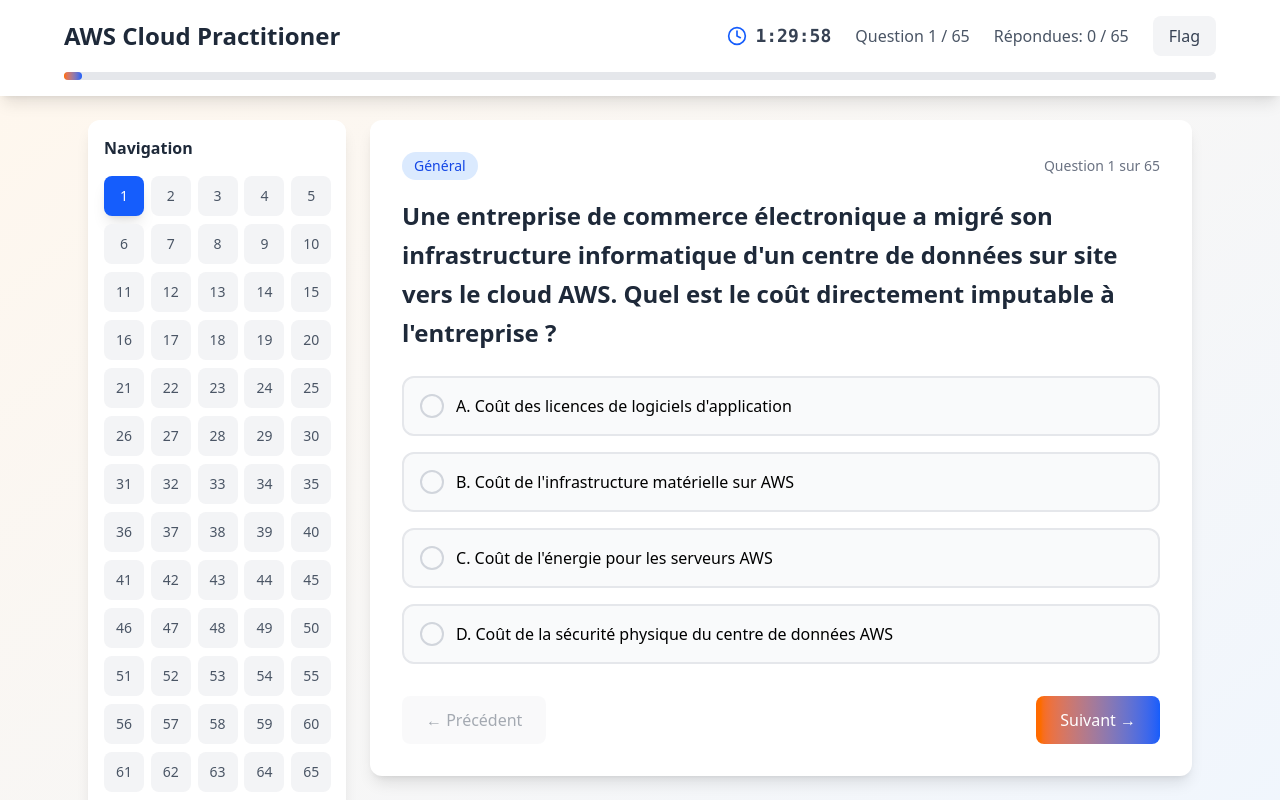
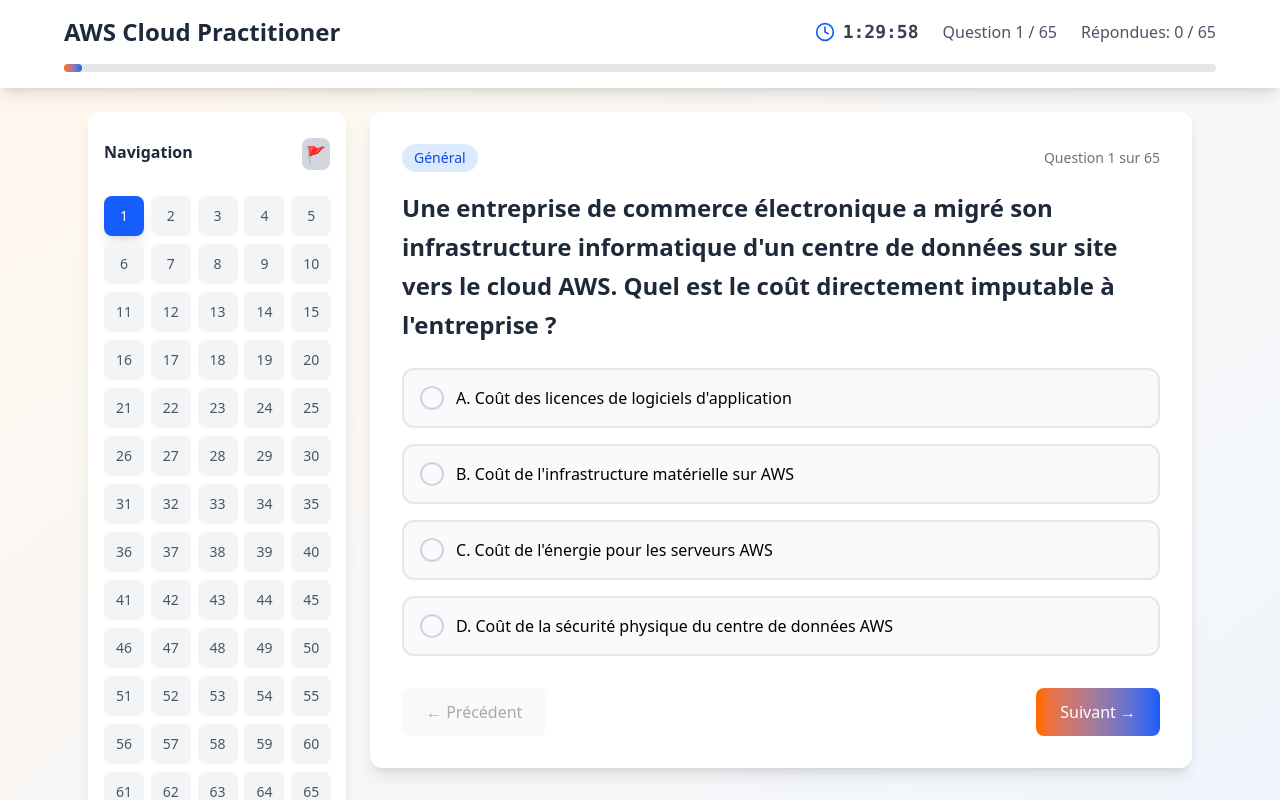
Before and after one commit to mld08/aws-cloud-practitioner-dump-app, a React (Vite) app: page / in a window 1280 px wide. Both pictures are taken after a click on the button "Commencer l'examen". Shown: the top 800 px of the page. Built offline with nearby package versions, Linux system fonts and the light colour scheme.

Commit message:
Ajout de la fonctionnalité de flaggage des questions et amélioration de la mise en forme du code pour une meilleure lisibilité.

```diff
--- a/src/components/AWSExamApp.jsx
+++ b/src/components/AWSExamApp.jsx
@@ -30,6 +30,8 @@
     const shuffled = [...examQuestions].sort(() => Math.random() - 0.5);
     return shuffled.slice(0, TOTAL_QUESTIONS);
   }, []);
+
+  // Flaguer une question
   const flagQ = (currentQ) => {
     setquestionBank((prev) =>
       prev.map((q) => {
@@ -80,13 +82,6 @@
       .padStart(2, "0")}`;
   };
 
-  // Sélectionner une réponse
-  /*const selectAnswer = (questionId, answerIndex) => {
-    setSelectedAnswers(prev => ({
-      ...prev,
-      [questionId]: answerIndex
-    }));
-  };*/
   // Sélectionner une réponse (supporte plusieurs réponses)
   const selectAnswer = (questionId, answerIndex) => {
     const question = questionBank.find((q) => q.id === questionId);
@@ -263,8 +258,7 @@
         <div className="bg-white rounded-2xl shadow-2xl p-8 max-w-2xl w-full text-center">
           <div className="mb-8">
             <div
-              className={`w-24 h-24 rounded-full flex items-center justify-center mx-auto mb-6 ${
-                passed ? "bg-green-100" : "bg-red-100"
+              className={`w-24 h-24 rounded-full flex items-center justify-center mx-auto mb-6 ${passed ? "bg-green-100" : "bg-red-100"
                 }`}
             >
               {passed ? (
@@ -275,8 +269,7 @@
             </div>
 
             <h1
-              className={`text-4xl font-bold mb-2 ${
-                passed ? "text-green-600" : "text-red-600"
+              className={`text-4xl font-bold mb-2 ${passed ? "text-green-600" : "text-red-600"
                 }`}
             >
               {passed ? "Félicitations !" : "Échec"}
@@ -298,8 +291,7 @@
               questions correctes
             </div>
             <div
-              className={`text-sm font-medium ${
-                passed ? "text-green-600" : "text-red-600"
+              className={`text-sm font-medium ${passed ? "text-green-600" : "text-red-600"
                 }`}
             >
               Score requis: {PASSING_SCORE}%
@@ -399,8 +391,7 @@
                       <div key={index} className={className}>
                         <div className="flex items-center space-x-3">
                           <div
-                            className={`w-6 h-6 rounded-full border-2 flex items-center justify-center ${
-                              isCorrect
+                            className={`w-6 h-6 rounded-full border-2 flex items-center justify-center ${isCorrect
                               ? "border-green-500 bg-green-500"
                               : isSelected
                                 ? "border-red-500 bg-red-500"
@@ -483,8 +474,7 @@
             <div className="flex items-center space-x-2">
               <Clock className="w-5 h-5 text-blue-600" />
               <span
-                className={`font-mono text-lg font-semibold ${
-                  timeLeft < 600 ? "text-red-600" : "text-gray-700"
+                className={`font-mono text-lg font-semibold ${timeLeft < 600 ? "text-red-600" : "text-gray-700"
                   }`}
               >
                 {formatTime(timeLeft)}
@@ -497,14 +487,6 @@
 
             <div className="text-gray-600">
               Répondues: {answeredCount} / {TOTAL_QUESTIONS}
-            </div>
-            <div className="text-gray-600">
-              <button
-                className="px-4 py-2 bg-gray-100 text-gray-700 rounded-lg hover:bg-gray-200 transition-all"
-                onClick={() => flagQ(currentQ)}
-              >
-                {currentQ?.flagged ? "Unflag" : "Flag"}
-              </button>
             </div>
           </div>
         </div>
@@ -524,7 +506,17 @@
         {/* Navigation des questions */}
         <div className="lg:col-span-1">
           <div className="bg-white rounded-xl shadow-lg p-4 sticky top-6">
-            <h3 className="font-semibold text-gray-800 mb-4">Navigation</h3>
+            <div className="flex items-center justify-between mb-4 align-middle">
+              <h3 className="font-semibold text-gray-800 mt-3 mb-4">Navigation</h3>
+              <div className="text-gray-600">
+                <button
+                  className="px-1 py-1 bg-gray-300 text-gray-700 rounded-lg hover:bg-gray-200 transition-all"
+                  onClick={() => flagQ(currentQ)}
+                >
+                  {currentQ?.flagged ? "🚫" : "🚩"}
+                </button>
+              </div>
+            </div>
             <div className="grid grid-cols-5 gap-2 mb-4">
               {/* Suppression fonctionnalité Mise en rouge des boutons de navigation */}
               {/* {questionBank.map((_ ,index)=>{
@@ -557,8 +549,7 @@
                   key={index}
                   onClick={() => goToQuestion(index)}
                   className={`relative w-10 h-10 rounded-lg text-sm font-medium transition-all
-    ${
-      index === currentQuestion
+    ${index === currentQuestion
                       ? "bg-blue-600 text-white shadow-lg"
                       : selectedAnswers[questionBank[index]?.id] !== undefined
                         ? "bg-green-100 text-green-700 hover:bg-green-200"
@@ -656,16 +647,14 @@
                       <button
                         key={index}
                         onClick={() => selectAnswer(currentQ.id, index)}
-                        className={`w-full p-4 text-left rounded-xl border-2 transition-all duration-200 ${
-                          isSelected
+                        className={`w-full p-4 text-left rounded-xl border-2 transition-all duration-200 ${isSelected
                           ? "border-blue-500 bg-blue-50 text-blue-800"
                           : "border-gray-200 bg-gray-50 hover:border-gray-300 hover:bg-gray-100"
                           }`}
                       >
                         <div className="flex items-center space-x-3">
                           <div
-                            className={`w-6 h-6 rounded-full border-2 flex items-center justify-center ${
-                              isSelected
+                            className={`w-6 h-6 rounded-full border-2 flex items-center justify-center ${isSelected
                               ? "border-blue-500 bg-blue-500"
                               : "border-gray-300"
                               }`}
```
Lines whose indentation alone changed are shown as unchanged.
